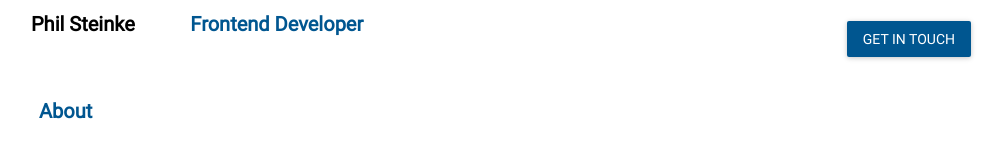
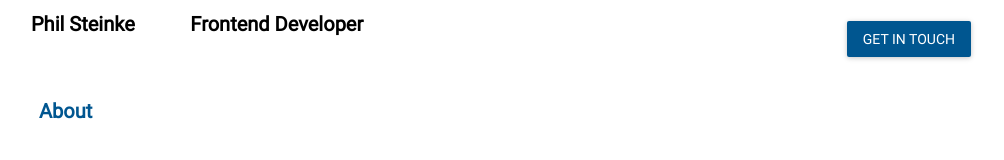
Before and after one commit to 5l1v3r1/resume-1, a React (Create React App) app: page /1 in a window 1280 px wide. Shown: the top 160 px of the page, without its empty margins (139-1143 px from the left). Built offline with nearby package versions, Linux system fonts and the light colour scheme; no server answers.

Commit message:
Header link to home

```diff
--- a/src/components/App/App.jsx
+++ b/src/components/App/App.jsx
@@ -42,6 +42,7 @@ class App extends Component {
     };
     this.handleMenuChange = this.handleMenuChange.bind(this);
     this.handleContactClick = this.handleContactClick.bind(this);
+    this.handleHeaderClick = this.handleHeaderClick.bind(this);
   }
 
   componentDidMount () {
@@ -62,6 +63,13 @@ class App extends Component {
     history.push('/Contact');
   }
 
+  handleHeaderClick () {
+    this.setState({
+      headline: 'About'
+    });
+    history.push('/');
+  }
+
   handleMenuChange (jobType) {
     this.setState({
       jobType,
@@ -75,7 +83,10 @@ class App extends Component {
       <Router history={history}>
         <MuiThemeProvider muiTheme={getMuiTheme(ResumeBaseTheme)}>
           <Grid fluid style={muiTheme.container}>
-            <Header handleContactClick={this.handleContactClick} />
+            <Header
+              handleContactClick={this.handleContactClick}
+              handleHeaderClick={this.handleHeaderClick}
+            />
             <LeftHeadline name={this.state.headline}>
               <Headline {...this.state} />
             </LeftHeadline>
@@ -86,7 +97,7 @@ class App extends Component {
               />
             </LeftHeadline>
             <LeftHeadline name="Education" >
-              <Education {...this.state} />
+              <Education entries={this.state.entries} />
             </LeftHeadline>
             <Footer />
           </Grid>
--- a/src/components/Header/Header.jsx
+++ b/src/components/Header/Header.jsx
@@ -1,5 +1,6 @@
 import React from 'react';
 import PropTypes from 'prop-types';
+import { Link } from 'react-router-dom';
 import { Row, Col } from 'react-flexbox-grid';
 import getMuiTheme from 'material-ui/styles/getMuiTheme';
 import RaisedButton from 'material-ui/RaisedButton';
@@ -22,13 +23,17 @@ const muiTheme = getMuiTheme({
   }
 });
 
-const Header = ({ handleContactClick }) => (
+const Header = ({ handleContactClick, handleHeaderClick }) => (
   <Row>
     <Col xs={6} sm={6} md={2} lg={2}>
-      <h1>Phil Steinke</h1>
+      <h1>
+        <Link to="/" onClick={handleHeaderClick}>Phil Steinke</Link>
+      </h1>
     </Col>
     <Col xs={6} sm={6} md={6} lg={6}>
-      <h1 style={{ color: ResumeBaseTheme.palette.primary1Color }}>Frontend Developer</h1>
+      <h1 style={{ color: ResumeBaseTheme.palette.primary1Color }}>
+        <Link to="/" onClick={handleHeaderClick}>Frontend Developer</Link>
+      </h1>
     </Col>
     <Col xs={12} sm={6} md={4} lg={4}>
       <RaisedButton
@@ -42,7 +47,12 @@ const Header = ({ handleContactClick }) => (
 );
 
 Header.propTypes = {
-  handleContactClick: PropTypes.func.isRequired
+  handleContactClick: PropTypes.func,
+  handleHeaderClick: PropTypes.func
+};
+Header.defaultProps = {
+  handleContactClick: null,
+  handleHeaderClick: null
 };
 
 export default Header;
--- a/src/components/Menu/MenuRouter.jsx
+++ b/src/components/Menu/MenuRouter.jsx
@@ -3,9 +3,9 @@ import { Route, Switch } from 'react-router-dom';
 import Menu from '../Menu/Menu';
 
 const routes = [
+  { path: '/' },
   { path: '/:careerCategory/:project' },
-  { path: '/:careerCategory/' },
-  { path: '/' }
+  { path: '/:careerCategory/' }
 ];
 
 const MenuRouter = props => (
```
